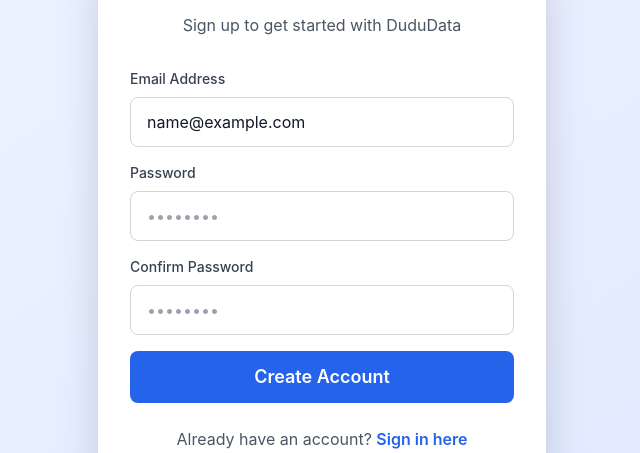
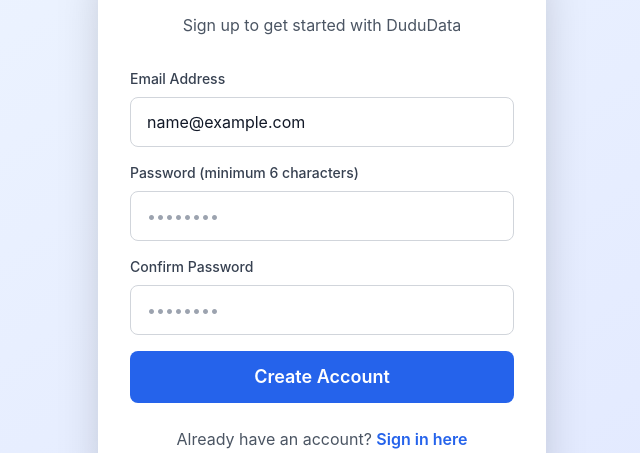
Before and after one commit to Lamido007/Dududata, a Next.js app: page /login in a window 1280 px wide. Both pictures are taken after typing "name@example.com", "Sample123" into the empty fields and a click on the button "Create one here". Shown: the part 190-643 px from the top of the page, without its empty margins (318-958 px from the left). Built offline with nearby package versions, Linux system fonts and the light colour scheme.

Commit message:
Update Auth.js

```diff
--- a/components/Auth.js
+++ b/components/Auth.js
@@ -15,7 +15,9 @@
     return re.test(email)
   }
 
-  const handleAuth = async () => {
+  const handleAuth = async (e) => {
+    if (e) e.preventDefault()
+
     // Clear previous messages
     setError('')
     setSuccess('')
@@ -36,9 +38,17 @@
       return
     }
 
-    if (isSignUp && password !== confirmPassword) {
-      setError('Passwords do not match')
-      return
+    // Password confirmation check for signup
+    if (isSignUp) {
+      if (!confirmPassword) {
+        setError('Please confirm your password')
+        return
+      }
+
+      if (password !== confirmPassword) {
+        setError('Passwords do not match! Please check and try again.')
+        return
+      }
     }
 
     setLoading(true)
@@ -53,14 +63,12 @@
       }
 
       if (isSignUp) {
-        // Step 1: Sign up the user
+        // Sign up the user
         const { data: signUpData, error: signUpError } = await supabase.auth.signUp({
           email,
           password,
           options: {
-            data: {
-              email: email
-            }
+            emailRedirectTo: window.location.origin + '/dashboard'
           }
         })
 
@@ -70,20 +78,35 @@
           return
         }
 
-        // Step 2: Profile is created automatically by trigger
         if (signUpData.user) {
-          setSuccess('Account created successfully! Please check your email to verify your account.')
+          // Manually create profile if trigger doesn't work
+          const { error: profileError } = await supabase
+            .from('profiles')
+            .insert([
+              {
+                id: signUpData.user.id,
+                wallet_balance: 0
+              }
+            ])
+            .select()
+
+          if (profileError) {
+            console.error('Profile creation error:', profileError)
+            // Don't show error to user, profile might already exist
+          }
+
+          setSuccess('Account created successfully! You can now login.')
 
           // Clear form
           setEmail('')
           setPassword('')
           setConfirmPassword('')
 
-          // Switch to login after 3 seconds
+          // Switch to login after 2 seconds
           setTimeout(() => {
             setIsSignUp(false)
             setSuccess('')
-          }, 3000)
+          }, 2000)
         }
       } else {
         // Sign in
@@ -95,10 +118,29 @@
         if (signInError) {
           setError(signInError.message)
         } else if (data.user) {
+          // Check if profile exists, if not create it
+          const { data: profileData, error: profileCheckError } = await supabase
+            .from('profiles')
+            .select('*')
+            .eq('id', data.user.id)
+            .single()
+
+          if (profileCheckError || !profileData) {
+            // Create profile if it doesn't exist
+            await supabase
+              .from('profiles')
+              .insert([
+                {
+                  id: data.user.id,
+                  wallet_balance: 0
+                }
+              ])
+          }
+
           setSuccess('Login successful! Redirecting...')
           setTimeout(() => {
             if (onSuccess) onSuccess()
-          }, 1000)
+          }, 500)
         }
       }
     } catch (err) {
@@ -128,18 +170,18 @@
         </div>
 
         {error && (
-          <div className="mb-4 p-4 bg-red-50 border border-red-200 rounded-lg">
-            <p className="text-red-600 text-sm">{error}</p>
+          <div className="mb-4 p-4 bg-red-50 border-l-4 border-red-500 rounded">
+            <p className="text-red-700 text-sm font-medium">⚠️ {error}</p>
           </div>
         )}
 
         {success && (
-          <div className="mb-4 p-4 bg-green-50 border border-green-200 rounded-lg">
-            <p className="text-green-600 text-sm">{success}</p>
+          <div className="mb-4 p-4 bg-green-50 border-l-4 border-green-500 rounded">
+            <p className="text-green-700 text-sm font-medium">✅ {success}</p>
           </div>
         )}
 
-        <div className="space-y-4">
+        <form onSubmit={handleAuth} className="space-y-4">
           <div>
             <label className="block text-sm font-medium text-gray-700 mb-2">
               Email Address
@@ -153,12 +195,13 @@
               className="w-full px-4 py-3 border border-gray-300 rounded-lg text-gray-900 focus:outline-none focus:ring-2 focus:ring-blue-500 focus:border-transparent"
               disabled={loading}
               autoComplete="email"
+              required
             />
           </div>
 
           <div>
             <label className="block text-sm font-medium text-gray-700 mb-2">
-              Password
+              Password {isSignUp && '(minimum 6 characters)'}
             </label>
             <input
               type="password"
@@ -169,6 +212,8 @@
               className="w-full px-4 py-3 border border-gray-300 rounded-lg text-gray-900 focus:outline-none focus:ring-2 focus:ring-blue-500 focus:border-transparent"
               disabled={loading}
               autoComplete={isSignUp ? 'new-password' : 'current-password'}
+              required
+              minLength={6}
             />
           </div>
 
@@ -186,13 +231,21 @@
                 className="w-full px-4 py-3 border border-gray-300 rounded-lg text-gray-900 focus:outline-none focus:ring-2 focus:ring-blue-500 focus:border-transparent"
                 disabled={loading}
                 autoComplete="new-password"
+                required={isSignUp}
+                minLength={6}
               />
+              {confirmPassword && password !== confirmPassword && (
+                <p className="text-red-500 text-xs mt-1">❌ Passwords do not match</p>
+              )}
+              {confirmPassword && password === confirmPassword && (
+                <p className="text-green-500 text-xs mt-1">✅ Passwords match</p>
+              )}
             </div>
           )}
 
           <button
-            onClick={handleAuth}
-            disabled={loading}
+            type="submit"
+            disabled={loading || (isSignUp && password !== confirmPassword)}
             className="w-full bg-blue-600 text-white py-3 px-4 rounded-lg font-semibold text-lg hover:bg-blue-700 focus:outline-none focus:ring-2 focus:ring-blue-500 focus:ring-offset-2 disabled:opacity-50 disabled:cursor-not-allowed transition-colors"
           >
             {loading ? (
@@ -207,7 +260,7 @@
               isSignUp ? 'Create Account' : 'Sign In'
             )}
           </button>
-        </div>
+        </form>
 
         <div className="mt-6 text-center">
           <p className="text-gray-600">
```
